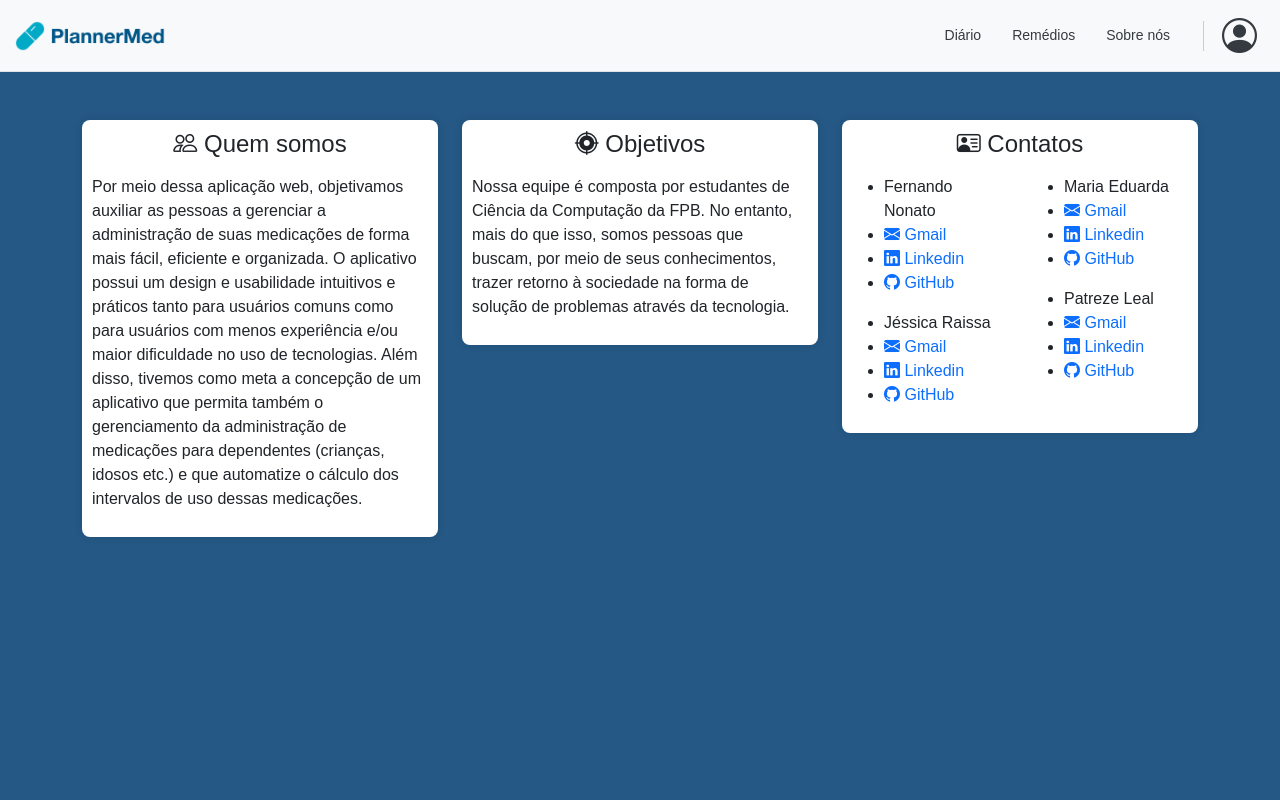
After one commit to Cyberfn/Plannermed2, a PHP site: page /sobre_nos.php in a window 1280 px wide. The commit adds this page. Run offline with PHP 8.4, Linux system fonts and the light colour scheme.

Commit message:
Adiciona sobre nos e outras paginas

```diff
--- /dev/null
+++ b/css/diario.css
@@ -0,0 +1,4 @@
+body,
+html {
+   background-color: #255885;
+}
--- a/css/navbar.css
+++ b/css/navbar.css
@@ -34,3 +34,17 @@
   right: 0;
   left: auto;
 }
+
+.navbar-nav .nav-item .btn-primary {
+  background-color: #007bff; /* Cor de fundo desejada para o botão ativo */
+  border-color: #007bff; /* Cor da borda do botão ativo */
+}
+
+.navbar-nav .nav-item .btn-primary:hover {
+  background-color: #0069d9; /* Cor de fundo ao passar o mouse sobre o botão ativo */
+  border-color: #0062cc; /* Cor da borda ao passar o mouse sobre o botão ativo */
+}
+
+.navbar-nav .nav-item .btn-primary:focus {
+  box-shadow: 0 0 0 0.2rem rgba(38, 143, 255, 0.5); /* Sombra ao focar no botão ativo */
+}
--- /dev/null
+++ b/css/remedios.css
@@ -0,0 +1,4 @@
+body,
+html {
+   background-color: #255885;
+}
--- /dev/null
+++ b/css/sobre_nos.css
@@ -0,0 +1,19 @@
+body {
+   font-family: Arial, sans-serif;
+   background-color: #255885;
+}
+
+.quem_somos, .objetivos, .contatos {
+   background-color: #ffffff;
+   padding: 10px;
+   border-radius: 8px;
+   box-shadow: 0 0 10px rgba(0, 0, 0, 0.1);
+}
+
+.quem_somos, .objetivos, .contatos a {
+   text-decoration: none;
+}
+
+.quem_somos a:hover, .objetivos a:hover, .contatos a:hover {
+   color: gray;
+}
--- a/navbar.php
+++ b/navbar.php
@@ -19,20 +19,20 @@
   <div class="collapse navbar-collapse justify-content-end">
     <ul class="navbar-nav">
       <li class="nav-item">
-        <a class="nav-link" href="#" data-target="diario">Diário</a>
+        <a class="nav-link" href="diario.php" data-target="diario">Diário</a>
       </li>
       <li class="nav-item">
-        <a class="nav-link" href="#" data-target="remedios">Remédios</a>
+        <a class="nav-link" href="remedio.php" data-target="remedios">Remédios</a>
       </li>
       <li class="nav-item">
-        <a class="nav-link" href="#" data-target="sobrenos">Sobre nós</a>
+        <a class="nav-link" href="sobre_nos.php" data-target="sobrenos">Sobre nós</a>
       </li>
     </ul>
     <div class="navbar-separator"></div>
     <ul class="navbar-nav">
       <li class="nav-item dropdown">
         <a class="nav-link dropdown-toggle" href="#" id="navbarDropdown" role="button" data-toggle="dropdown" aria-haspopup="true" aria-expanded="false">
-          <i class="bi bi-person-circle"></i>
+          <i class="bi bi-person-circle" style="font-size: 35px;"></i>
         </a>
         <div class="dropdown-menu dropdown-menu-right" aria-labelledby="navbarDropdown">
           <a class="dropdown-item" href="#">Profile</a>
--- a/principal.php
+++ b/principal.php
@@ -4,5 +4,4 @@ $nome_style = 'css/principal.css';
 ?>
 <?php include 'navbar.php'; ?>
 
-<script src="js/cadastro_usuario.js"></script>
 <?php include 'footer.php'; ?>
--- /dev/null
+++ b/sobre_nos.php
@@ -0,0 +1,71 @@
+<?php
+$titulo_pagina = 'Sobre nós';
+$nome_style = 'css/sobre_nos.css';
+include 'navbar.php'; ?>
+
+<section class="mt-5">
+    <div class="container">
+        <div class="row">
+            <div class="col-md-4 mb-4">
+                <div class="quem_somos">
+                    <h4 class="text-center mb-3">
+                        <i class="bi bi-people"></i>
+                        Quem somos
+                    </h4>
+                    <p>Por meio dessa aplicação web, objetivamos auxiliar as pessoas a gerenciar a administração de suas medicações de forma mais fácil, eficiente e organizada. O aplicativo possui um design e usabilidade intuitivos e práticos tanto para usuários comuns como para usuários com menos experiência e/ou maior dificuldade no uso de tecnologias. Além disso, tivemos como meta a concepção de um aplicativo que permita também o gerenciamento da administração de medicações para dependentes (crianças, idosos etc.) e que automatize o cálculo dos intervalos de uso dessas medicações.</p>
+                </div>
+            </div>
+            <div class="col-md-4 mb-4">
+                <div class="objetivos">
+                    <h4 class="text-center mb-3">
+                        <i class="bi bi-crosshair2"></i>
+                        Objetivos
+                    </h4>
+                    <p>Nossa equipe é composta por estudantes de Ciência da Computação da FPB. No entanto, mais do que isso, somos pessoas que buscam, por meio de seus conhecimentos, trazer retorno à sociedade na forma de solução de problemas através da tecnologia.</p>
+                </div>
+            </div>
+            <div class="col-md-4 mb-4">
+                <div class="contatos">
+                    <h4 class="text-center mb-3">
+                        <i class="bi bi-person-vcard"></i>
+                        Contatos
+                    </h4>
+                    <div class="row">
+                        <div class="col-md-6">
+                            <ul class="lista-contato">
+                                <li>Fernando Nonato</li>
+                                <li><a href="mailto:fernandononatocco@gmail.com?subject=Assunto"><i class="bi bi-envelope-fill" style="hover"></i> Gmail</a></li>
+                                <li><a href="https://www.linkedin.com/in/fernando-nonato-014974236/" target="_blank"><i class="bi bi-linkedin"></i> Linkedin</a></li>
+                                <li><a href="https://github.com/Cyberfn" target="_blank"><i class="bi bi-github"></i> GitHub</a></li>
+                            </ul>
+                            <ul class="lista-contato">
+                                <li>Jéssica Raissa</li>
+                                <li><a href="mailto:jessicaraissapessoa@gmail.com?subject=Assunto"><i class="bi bi-envelope-fill"></i> Gmail</a></li>
+                                <li><a href="https://www.linkedin.com/in/jessicaraissapessoa/" target="_blank"><i class="bi bi-linkedin"></i> Linkedin</a></li>
+                                <li><a href="https://github.com/jessicaraissapessoa" target="_blank"><i class="bi bi-github"></i> GitHub</a></li>
+                            </ul>
+                        </div>
+                        <div class="col-md-6">
+                            <ul class="lista-contato">
+                                <li>Maria Eduarda</li>
+                                <li><a href="mailto:eduardaleal753@gmail.com?subject=Assunto"><i class="bi bi-envelope-fill"></i> Gmail</a></li>
+                                <li><a href="https://www.linkedin.com/in/maria-eduarda-de-medeiros-leal-716601235/" target="_blank"><i class="bi bi-linkedin"></i> Linkedin</a></li>
+                                <li><a href="https://github.com/MariaEduardaLeal" target="_blank"><i class="bi bi-github"></i> GitHub</a></li>
+                            </ul>
+                            <ul class="lista-contato">
+                                <li>Patreze Leal</li>
+                                <li><a href="mailto:patrezeleal@gmail.com?subject=Assunto"><i class="bi bi-envelope-fill"></i> Gmail</a></li>
+                                <li><a href="https://www.linkedin.com/in/patreze-leal-medeiros-64b656235/" target="_blank"><i class="bi bi-linkedin"></i> Linkedin</a></li>
+                                <li><a href="https://github.com/PatrezeLeal" target="_blank"><i class="bi bi-github"></i> GitHub</a></li>
+                            </ul>
+                        </div>
+                    </div>
+                </div>
+            </div>
+        </div>
+    </div>
+</section>
+
+
+
+<?php include 'footer.php'; ?>
```
Also changed, not shown: diario.php (added, +8 -0 lines), js/menulateral.js (deleted, +0 -30 lines), remedio.php (added, +7 -0 lines).
